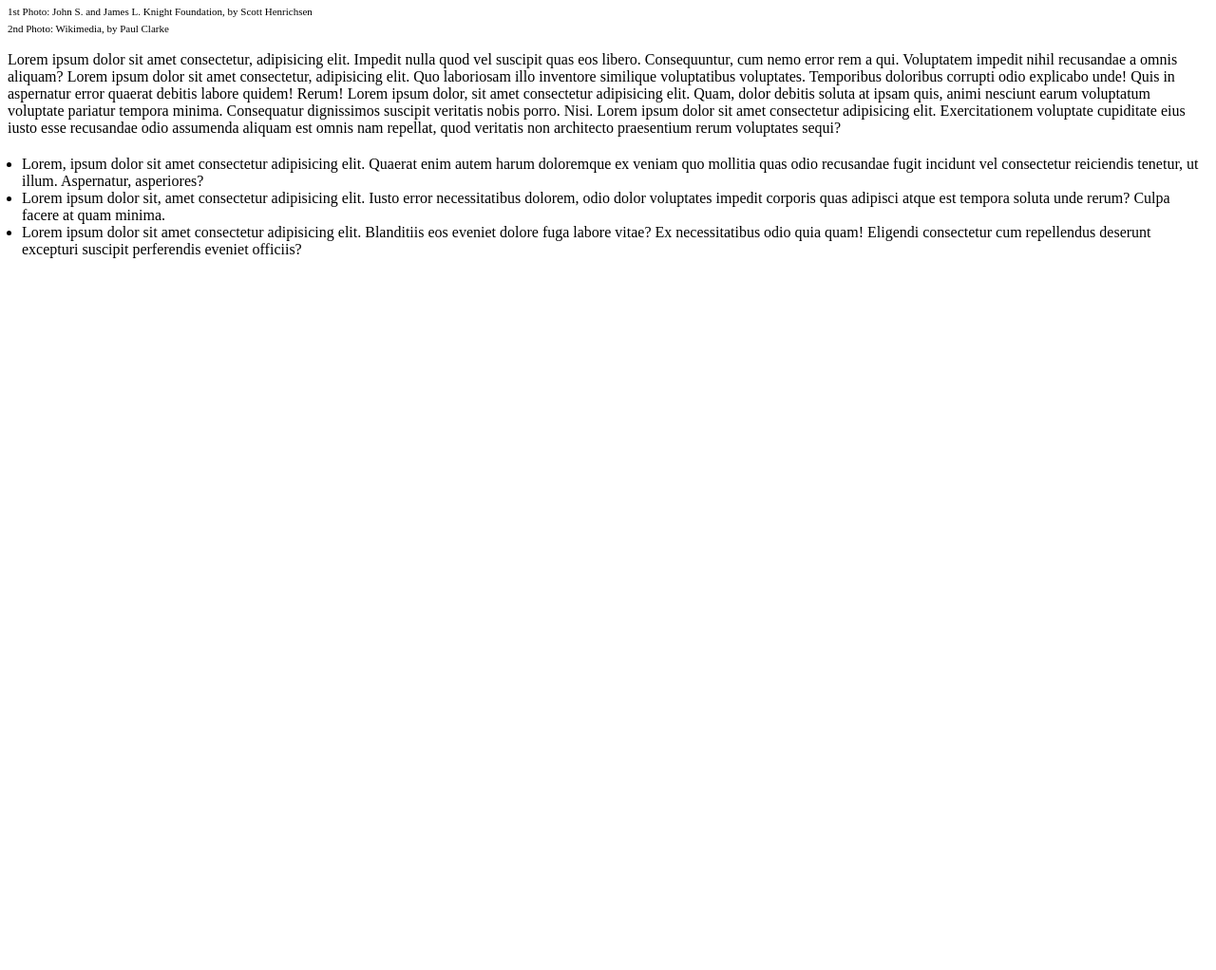
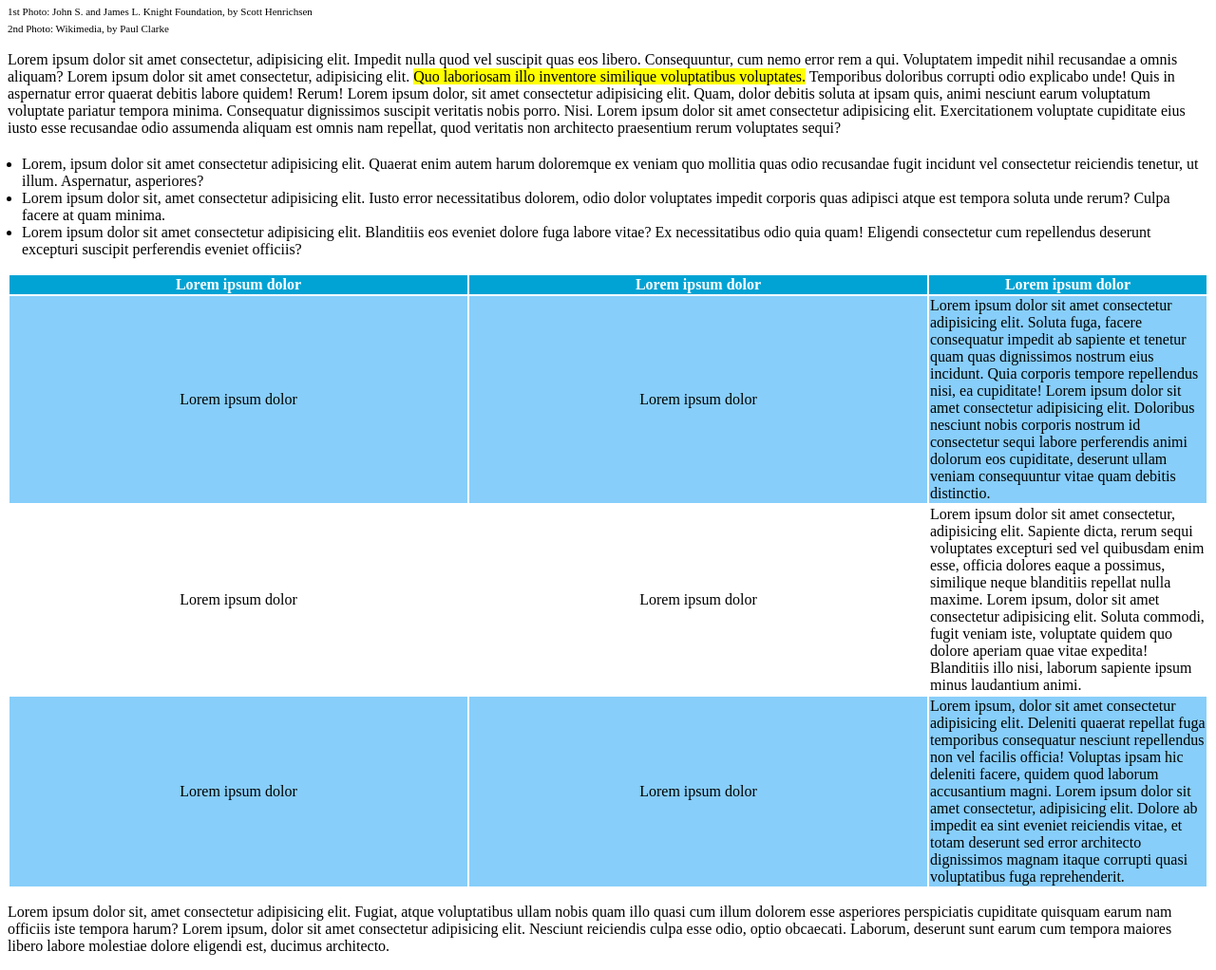
Before and after one commit to GheorgheMadan/html-css-booleaner, a plain HTML site: page index.html in a window 1280 px wide. Shown: the part 1794-2816 px from the top of the page at 95% size. Before the commit the page ends 2082 px from the top, so only its background shows below. Drawn offline with Linux system fonts and the light colour scheme.

Commit message:
creazione tabella

```diff
--- a/css/style.css
+++ b/css/style.css
@@ -41,6 +41,21 @@ h1 {
 #primotesto {
     margin-bottom: 20px;
 }
+.giallo {
+    background-color: yellow;
+}
 li {
     margin-left: -25px;
 }
+/* inizio tabella */
+thead {
+    background-color: rgb(0, 163, 212);
+    color: white;
+}
+.distanza {
+    width: 480px;
+    text-align: center;
+}
+.sfondoblu {
+    background-color: lightskyblue;
+}
--- a/index.html
+++ b/index.html
@@ -26,7 +26,7 @@
             2nd Photo: Wikimedia, by Paul Clarke</span>
         </section>
         <section>
-            <p id="primotesto">Lorem ipsum dolor sit amet consectetur, adipisicing elit. Impedit nulla quod vel suscipit quas eos libero. Consequuntur, cum nemo error rem a qui. Voluptatem impedit nihil recusandae a omnis aliquam? Lorem ipsum dolor sit amet consectetur, adipisicing elit. Quo laboriosam illo inventore similique voluptatibus voluptates. Temporibus doloribus corrupti odio explicabo unde! Quis in aspernatur error quaerat debitis labore quidem! Rerum! Lorem ipsum dolor, sit amet consectetur adipisicing elit. Quam, dolor debitis soluta at ipsam quis, animi nesciunt earum voluptatum voluptate pariatur tempora minima. Consequatur dignissimos suscipit veritatis nobis porro. Nisi. Lorem ipsum dolor sit amet consectetur adipisicing elit. Exercitationem voluptate cupiditate eius iusto esse recusandae odio assumenda aliquam est omnis nam repellat, quod veritatis non architecto praesentium rerum voluptates sequi?
+            <p id="primotesto">Lorem ipsum dolor sit amet consectetur, adipisicing elit. Impedit nulla quod vel suscipit quas eos libero. Consequuntur, cum nemo error rem a qui. Voluptatem impedit nihil recusandae a omnis aliquam? Lorem ipsum dolor sit amet consectetur, adipisicing elit. <span class="giallo">Quo laboriosam illo inventore similique voluptatibus voluptates.</span> Temporibus doloribus corrupti odio explicabo unde! Quis in aspernatur error quaerat debitis labore quidem! Rerum! Lorem ipsum dolor, sit amet consectetur adipisicing elit. Quam, dolor debitis soluta at ipsam quis, animi nesciunt earum voluptatum voluptate pariatur tempora minima. Consequatur dignissimos suscipit veritatis nobis porro. Nisi. Lorem ipsum dolor sit amet consectetur adipisicing elit. Exercitationem voluptate cupiditate eius iusto esse recusandae odio assumenda aliquam est omnis nam repellat, quod veritatis non architecto praesentium rerum voluptates sequi?
             </p>
             <ul>
                 <li>
@@ -40,7 +40,34 @@
                 </li>
             </ul>
         </section>
-
+    <!-- inizio tabella -->
+        <table>
+            <thead>
+                <th class="distanza">Lorem ipsum dolor</th>
+                <th class="distanza">Lorem ipsum dolor</th>
+                <th>Lorem ipsum dolor</th>
+            </thead>
+            <tbody class="sfondoblu">
+                <td class="distanza">Lorem ipsum dolor</td>
+                <td class="distanza">Lorem ipsum dolor</td>
+                <td>
+                    Lorem ipsum dolor sit amet consectetur adipisicing elit. Soluta fuga, facere consequatur impedit ab sapiente et tenetur quam quas dignissimos nostrum eius incidunt. Quia corporis tempore repellendus nisi, ea cupiditate! Lorem ipsum dolor sit amet consectetur adipisicing elit. Doloribus nesciunt nobis corporis nostrum id consectetur sequi labore perferendis animi dolorum eos cupiditate, deserunt ullam veniam consequuntur vitae quam debitis distinctio.
+                </td>
+            </tbody>
+            <tbody>
+                <td class="distanza">Lorem ipsum dolor</td>
+                <td class="distanza">Lorem ipsum dolor</td>
+                <td>Lorem ipsum dolor sit amet consectetur, adipisicing elit. Sapiente dicta, rerum sequi voluptates excepturi sed vel quibusdam enim esse, officia dolores eaque a possimus, similique neque blanditiis repellat nulla maxime. Lorem ipsum, dolor sit amet consectetur adipisicing elit. Soluta commodi, fugit veniam iste, voluptate quidem quo dolore aperiam quae vitae expedita! Blanditiis illo nisi, laborum sapiente ipsum minus laudantium animi.</td>
+            </tbody>
+            <tfoot class="sfondoblu">
+                <td class="distanza">Lorem ipsum dolor</td>
+                <td class="distanza">Lorem ipsum dolor</td>
+                <td>Lorem ipsum, dolor sit amet consectetur adipisicing elit. Deleniti quaerat repellat fuga temporibus consequatur nesciunt repellendus non vel facilis officia! Voluptas ipsam hic deleniti facere, quidem quod laborum accusantium magni. Lorem ipsum dolor sit amet consectetur, adipisicing elit. Dolore ab impedit ea sint eveniet reiciendis vitae, et totam deserunt sed error architecto dignissimos magnam itaque corrupti quasi voluptatibus fuga reprehenderit. </td>
+            </tfoot>
+        </table>
+        <p>
+            Lorem ipsum dolor sit, amet consectetur adipisicing elit. Fugiat, atque voluptatibus ullam nobis quam illo quasi cum illum dolorem esse asperiores perspiciatis cupiditate quisquam earum nam officiis iste tempora harum? Lorem ipsum, dolor sit amet consectetur adipisicing elit. Nesciunt reiciendis culpa esse odio, optio obcaecati. Laborum, deserunt sunt earum cum tempora maiores libero labore molestiae dolore eligendi est, ducimus architecto.
+        </p>
 
      </main>
 
```
